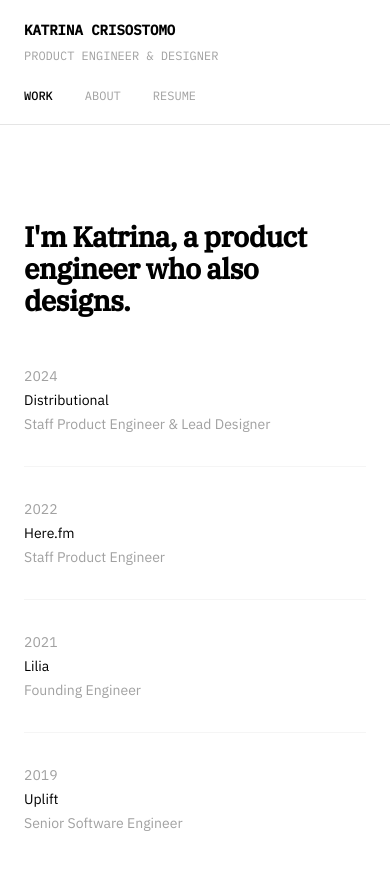
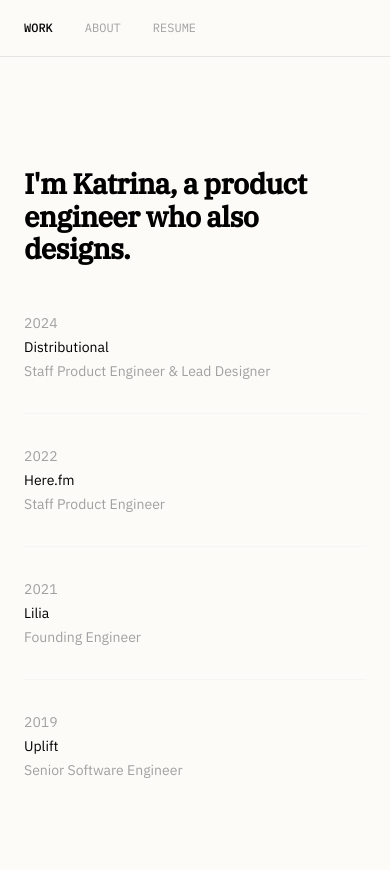
Before and after one commit to katrinacrisostomo/katrinacrisostomo.github.io, a React (Vite) app: page / in a window 390 px wide. Shown: the top 870 px of the page. After the commit the page ends 844 px from the top, so only its background shows below. Built offline with nearby package versions, Linux system fonts and the light colour scheme.

Commit message:
mobile style tweaks

```diff
--- a/src/App.tsx
+++ b/src/App.tsx
@@ -23,10 +23,10 @@
 
 function App() {
   return (
-    <div className="flex min-h-screen flex-col bg-white text-black">
+    <div className="flex min-h-screen flex-col text-black">
       <header className="shrink-0 border-b border-neutral-200">
         <div className="mx-auto flex max-w-7xl flex-col gap-6 px-6 py-5 sm:flex-row sm:items-baseline sm:justify-between sm:gap-8">
-          <div className="flex flex-col gap-2 sm:flex-row sm:items-baseline sm:gap-5">
+          <div className="hidden flex-col gap-2 sm:flex sm:flex-row sm:items-baseline sm:gap-5">
             <span className="font-mono text-sm font-bold uppercase">
               Katrina Crisostomo
             </span>
@@ -43,13 +43,13 @@
             </a>
             <a
               className="font-normal text-neutral-400 hover:text-black"
-              href="#about"
+              // href="#about"
             >
               About
             </a>
             <a
               className="font-normal text-neutral-400 hover:text-black"
-              href="/resume.pdf"
+              // href="/resume.pdf"
             >
               Resume
             </a>
@@ -61,8 +61,6 @@
         id="work"
         className="mx-auto flex w-full max-w-7xl flex-1 flex-col justify-end px-6 pb-16 pt-24 md:pb-24 md:pt-32"
       >
-        <div id="about" className="sr-only" aria-hidden="true" />
-
         <div className="grid w-full grid-cols-1 gap-12 md:gap-16 lg:grid-cols-2 lg:items-end lg:gap-x-12">
           <p className="font-serif text-[clamp(1.75rem,4vw,2.75rem)] font-semibold leading-[1.15] tracking-[-0.02em] text-black">
             I&apos;m Katrina, a product engineer who also designs.
```
